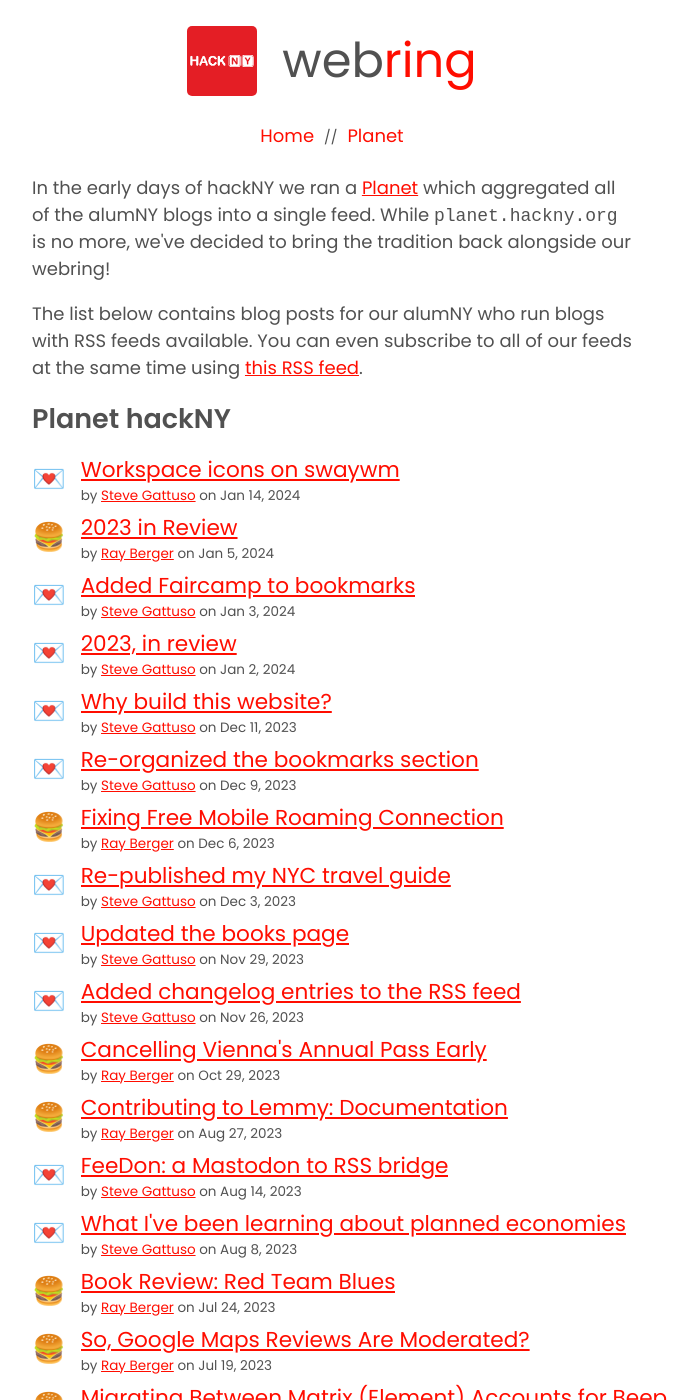
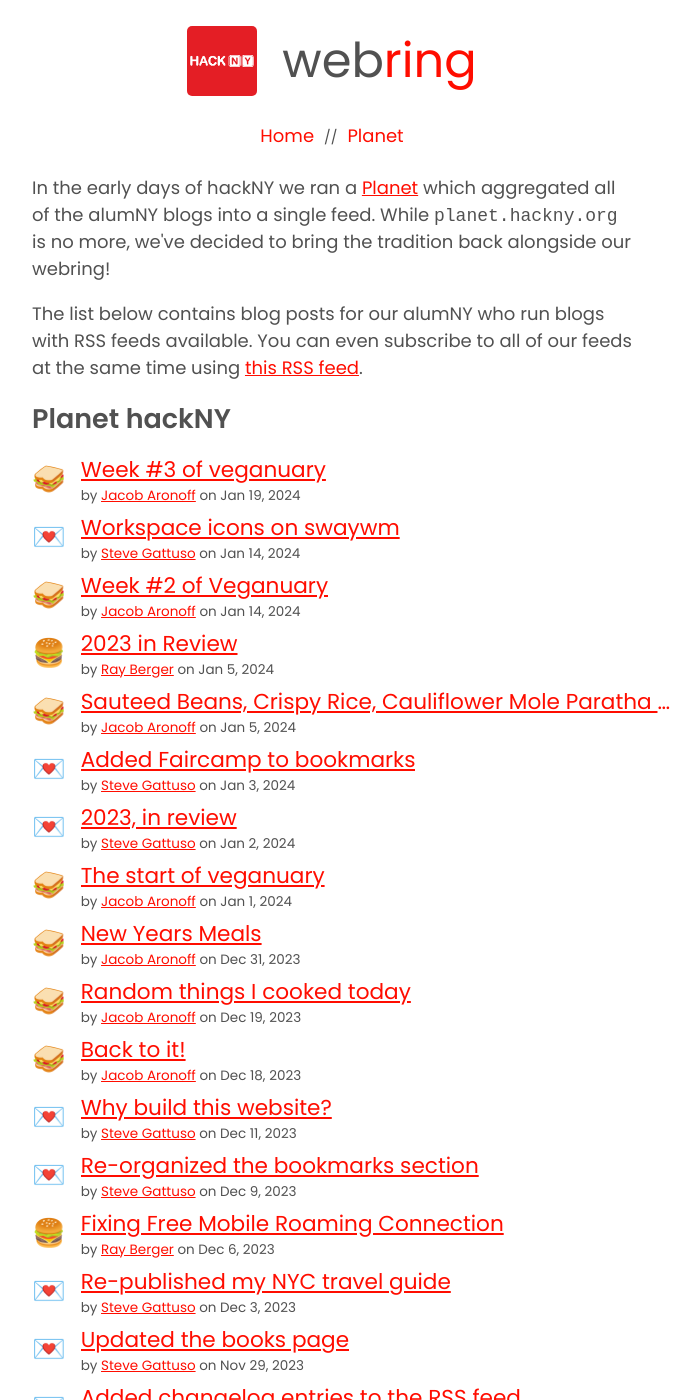
Before and after one commit to hackny/webring, a Jekyll site: the page built from planet.html, in a window 1280 px wide and 1400 px high. Shown: the whole window, without its empty margins (308-1008 px from the left). Built offline with Jekyll 4.4.1, drawn with Linux system fonts in a browser that asks for light colours.

```diff
--- a/_data/planet.yaml
+++ b/_data/planet.yaml
@@ -350,3 +350,87 @@
     description: Personal blog. Rarely updated. Want it to be a space for thoughts
       on urbanism, Taiwan, language learning, and progressive Christian theology.
   published_at: 2018-08-09 02:00
+- id: https://ehicouldeat.com/posts/2024-01-18-post
+  title: 'Week #3 of veganuary'
+  url: https://ehicouldeat.com/posts/2024-01-18-post
+  fellow:
+    name: Jacob Aronoff
+    year: 2017
+    url: https://ehicouldeat.com/
+    rss_url: https://ehicouldeat.com/feed.xml
+    emoji: "\U0001F96A"
+    description: Food blog where I talk about all the things I cook and eat. Tech
+      blog with some random content at https://jaronoff.com/
+  published_at: 2024-01-19 01:35
+- id: https://ehicouldeat.com/posts/2024-01-13-post
+  title: 'Week #2 of Veganuary'
+  url: https://ehicouldeat.com/posts/2024-01-13-post
+  fellow:
+    name: Jacob Aronoff
+    year: 2017
+    url: https://ehicouldeat.com/
+    rss_url: https://ehicouldeat.com/feed.xml
+    emoji: "\U0001F96A"
+    description: Food blog where I talk about all the things I cook and eat. Tech
+      blog with some random content at https://jaronoff.com/
+  published_at: 2024-01-14 04:10
+- id: https://ehicouldeat.com/posts/2024-01-04-post
+  title: Sauteed Beans, Crispy Rice, Cauliflower Mole Paratha Tacos
+  url: https://ehicouldeat.com/posts/2024-01-04-post
+  fellow:
+    name: Jacob Aronoff
+    year: 2017
+    url: https://ehicouldeat.com/
+    rss_url: https://ehicouldeat.com/feed.xml
+    emoji: "\U0001F96A"
+    description: Food blog where I talk about all the things I cook and eat. Tech
+      blog with some random content at https://jaronoff.com/
+  published_at: 2024-01-05 02:46
+- id: https://ehicouldeat.com/posts/2024-01-01-first-vegan-meal
+  title: The start of veganuary
+  url: https://ehicouldeat.com/posts/2024-01-01-first-vegan-meal
+  fellow:
+    name: Jacob Aronoff
+    year: 2017
+    url: https://ehicouldeat.com/
+    rss_url: https://ehicouldeat.com/feed.xml
+    emoji: "\U0001F96A"
+    description: Food blog where I talk about all the things I cook and eat. Tech
+      blog with some random content at https://jaronoff.com/
+  published_at: 2024-01-01 12:12
+- id: https://ehicouldeat.com/posts/2023-12-31-new-years-meals
+  title: New Years Meals
+  url: https://ehicouldeat.com/posts/2023-12-31-new-years-meals
+  fellow:
+    name: Jacob Aronoff
+    year: 2017
+    url: https://ehicouldeat.com/
+    rss_url: https://ehicouldeat.com/feed.xml
+    emoji: "\U0001F96A"
+    description: Food blog where I talk about all the things I cook and eat. Tech
+      blog with some random content at https://jaronoff.com/
+  published_at: 2023-12-31 12:12
+- id: https://ehicouldeat.com/posts/2023-12-19-random-things
+  title: Random things I cooked today
+  url: https://ehicouldeat.com/posts/2023-12-19-random-things
+  fellow:
+    name: Jacob Aronoff
+    year: 2017
+    url: https://ehicouldeat.com/
+    rss_url: https://ehicouldeat.com/feed.xml
+    emoji: "\U0001F96A"
+    description: Food blog where I talk about all the things I cook and eat. Tech
+      blog with some random content at https://jaronoff.com/
+  published_at: 2023-12-19 12:12
+- id: https://ehicouldeat.com/posts/blog-update
+  title: Back to it!
+  url: https://ehicouldeat.com/posts/blog-update
+  fellow:
+    name: Jacob Aronoff
+    year: 2017
+    url: https://ehicouldeat.com/
+    rss_url: https://ehicouldeat.com/feed.xml
+    emoji: "\U0001F96A"
+    description: Food blog where I talk about all the things I cook and eat. Tech
+      blog with some random content at https://jaronoff.com/
+  published_at: 2023-12-18 12:12
```
